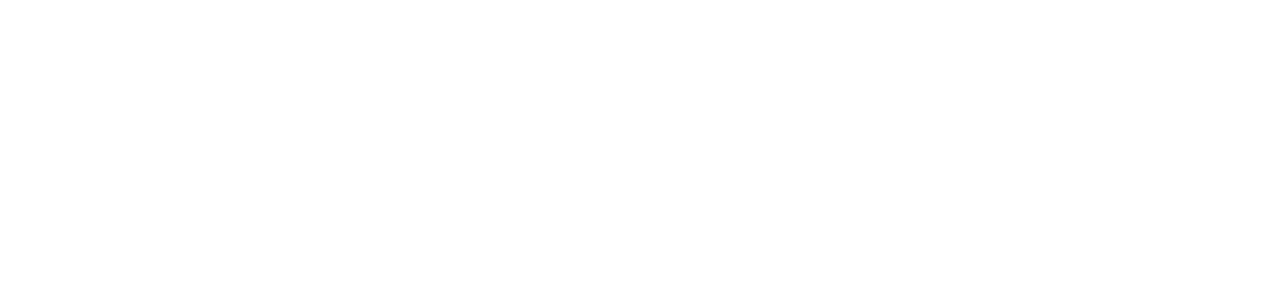
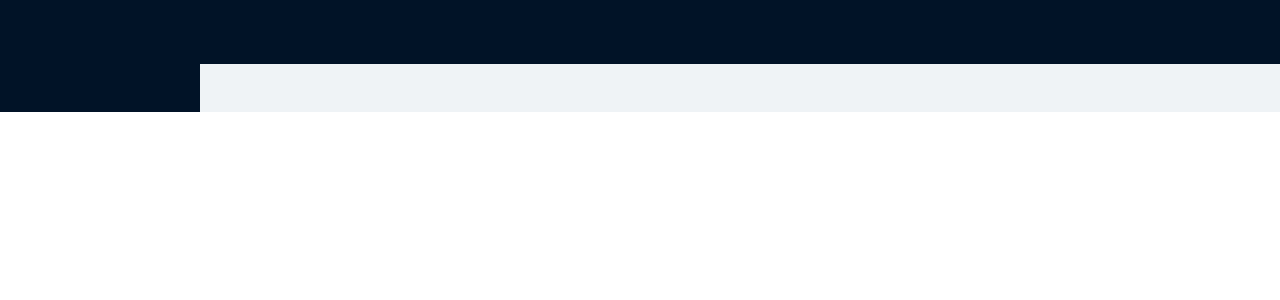
Before and after one commit to ClevertecFrontendLab/xauroxs, a React (Vite) app: page / in a window 1280 px wide. Shown: the top 300 px of the page. Built offline with nearby package versions, Linux system fonts and the light colour scheme.

Commit message:
feat: create main page structure

```diff
--- /dev/null
+++ b/src/components/main-page/content/content.tsx
@@ -0,0 +1,6 @@
+import React from 'react';
+import { Layout } from 'antd';
+
+export const MainPageContent: React.FC = () => {
+    return <Layout.Content></Layout.Content>;
+};
--- /dev/null
+++ b/src/components/main-page/footer/footer.tsx
@@ -0,0 +1,6 @@
+import React from 'react';
+import { Layout } from 'antd';
+
+export const MainPageFooter: React.FC = () => {
+    return <Layout.Footer></Layout.Footer>;
+};
--- /dev/null
+++ b/src/components/main-page/header/header.tsx
@@ -0,0 +1,6 @@
+import React from 'react';
+import { Layout } from 'antd';
+
+export const MainPageHeader: React.FC = () => {
+    return <Layout.Header></Layout.Header>;
+};
--- /dev/null
+++ b/src/components/main-page/sider/sider.tsx
@@ -0,0 +1,6 @@
+import React from 'react';
+import { Layout } from 'antd';
+
+export const MainPageSider: React.FC = () => {
+    return <Layout.Sider></Layout.Sider>;
+};
--- a/src/pages/main-page/main-page.tsx
+++ b/src/pages/main-page/main-page.tsx
@@ -1,5 +1,20 @@
 import React from 'react';
+import { Layout } from 'antd';
+
+import { MainPageSider } from '@components/main-page/sider/sider';
+import { MainPageHeader } from '@components/main-page/header/header';
+import { MainPageContent } from '@components/main-page/content/content';
+import { MainPageFooter } from '@components/main-page/footer/footer';
 
 export const MainPage: React.FC = () => {
-    return <div></div>;
+    return (
+        <Layout>
+            <MainPageSider />
+            <Layout>
+                <MainPageHeader />
+                <MainPageContent />
+                <MainPageFooter />
+            </Layout>
+        </Layout>
+    );
 };
```
